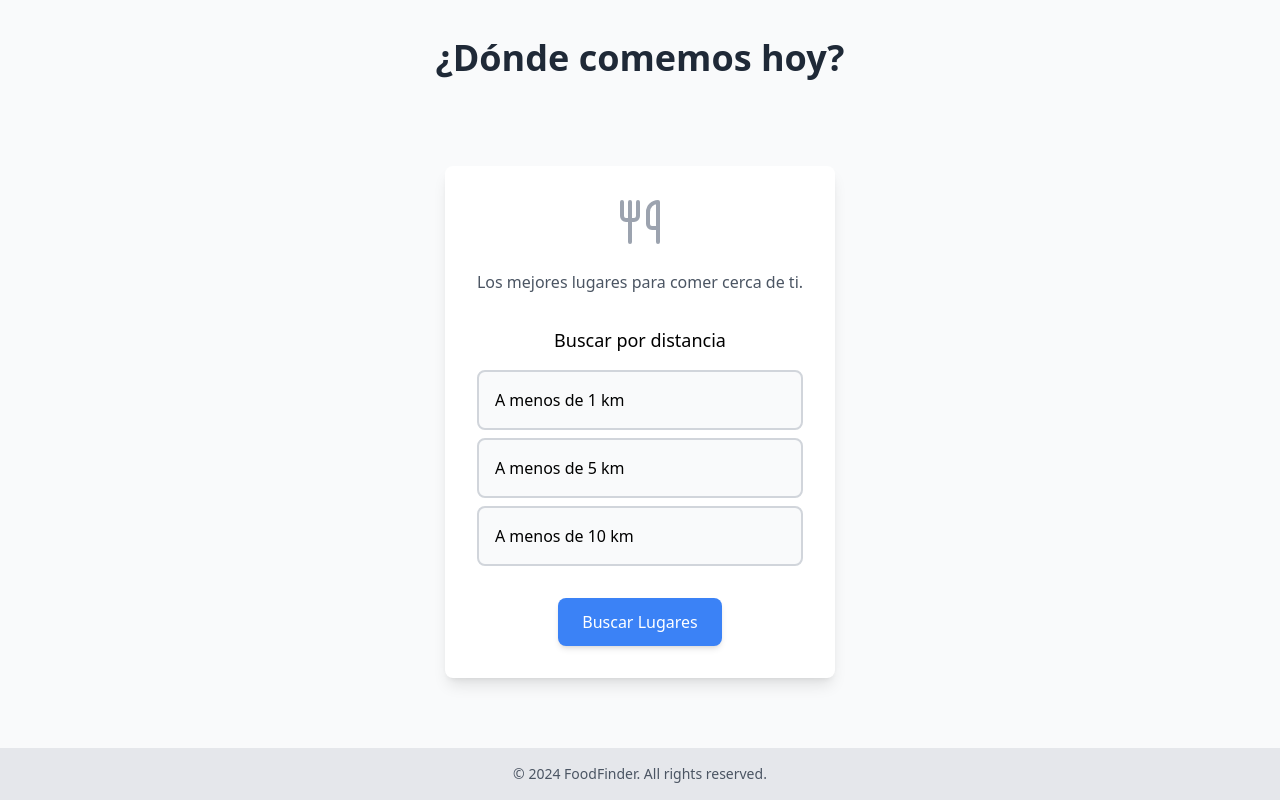
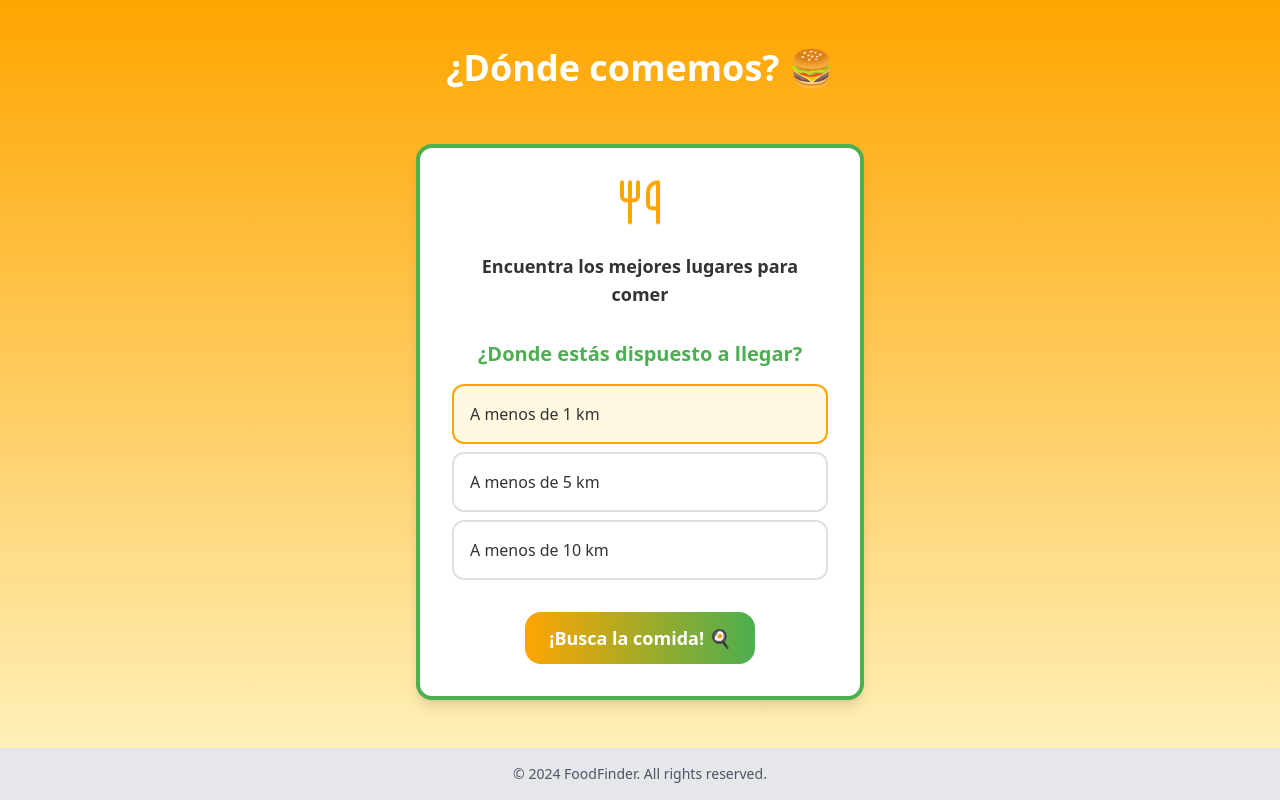
Before and after one commit to mariollesta/locatall, a React (Vite) app in the folder frontend/: page / in a window 1280 px wide. Built offline with nearby package versions, Linux system fonts and the light colour scheme.

Commit message:
feat(frontend): enhanced funcionality
Improve UI design.

```diff
--- a/frontend/src/components/FoodRecommender.jsx
+++ b/frontend/src/components/FoodRecommender.jsx
@@ -60,12 +60,12 @@ export const FoodRecommender = () => {
   };
 
   return (
-    <div className="max-w-2xl mx-auto px-4 py-8">
+    <div className="max-w-2xl w-full">
       {!showRecommendations ? (
-        <div className="bg-white rounded-lg shadow-lg p-8 mb-6 text-center">
-          <Utensils className="mx-auto mb-6 text-gray-400" size={48} />
-          <p className="text-gray-600 mb-8">
-            Los mejores lugares para comer cerca de ti.
+        <div className="bg-white shadow-lg p-8 mb-6 border-4 border-[#4CAF50] rounded-2xl text-center">
+          <Utensils className="mx-auto mb-6 text-[#FFA500] animate-bounce" size={48} />
+          <p className="text-[#333333] mb-8 text-center text-lg font-semibold">
+            Encuentra los mejores lugares para comer
           </p>
           {error && (
             <div className="text-red-500 mb-4">
@@ -73,9 +73,9 @@ export const FoodRecommender = () => {
             </div>
           )}
           <div className="mb-8">
-            <h3 className="text-lg font-medium mb-4">Buscar por distancia</h3>
+            <h3 className="text-xl font-bold mb-4 text-center text-[#4CAF50]">¿Donde estás dispuesto a llegar?</h3>
             <div className="flex flex-col space-y-2">
-              {[{ value: "0.1", label: "A menos de 1 km" },
+              {[{ value: "1", label: "A menos de 1 km" },
                 { value: "5", label: "A menos de 5 km" },
                 { value: "10", label: "A menos de 10 km" },
               ].map((option) => (
@@ -91,7 +91,7 @@ export const FoodRecommender = () => {
                   />
                   <label
                     htmlFor={`distance-${option.value}`}
-                    className="flex flex-1 items-center justify-between rounded-lg border-2 border-gray-300 bg-gray-50 p-4 cursor-pointer hover:bg-blue-50 hover:text-blue-600 peer-checked:border-blue-500 peer-checked:bg-blue-100"
+                    className="flex flex-1 items-center justify-between rounded-xl border-2 border-[#E0E0E0] bg-[#FFFFFF] p-4 hover:bg-[#F5F5F5] hover:text-[#FFA500] peer-checked:border-[#FFA500] peer-checked:bg-[#FFF8E1] cursor-pointer transition-all"
                   >
                     {option.label}
                   </label>
@@ -105,17 +105,17 @@ export const FoodRecommender = () => {
               disabled={isLoading}
               className={`${
                 isLoading
-                  ? "cursor-not-allowed bg-blue-400"
-                  : "bg-blue-500 hover:bg-blue-600"
-              } text-white rounded-lg shadow-md px-6 py-3 font-medium transition duration-300 ease-in-out transform focus:outline-none focus:ring-2 focus:ring-blue-500 focus:ring-opacity-50 flex items-center justify-center`}
+                  ? "cursor-not-allowed opacity-50 bg-gradient-to-r from-[#FFA500] to-[#4CAF50]"
+                  : "bg-gradient-to-r from-[#FFA500] to-[#4CAF50] hover:from-[#FF9000] hover:to-[#45a049] hover:scale-105"
+              } text-[#FFFFFF] rounded-2xl px-6 py-3 font-bold text-lg transition duration-300 ease-in-out transform focus:outline-none focus:ring-2 focus:ring-[#FFA500] focus:ring-opacity-50 flex items-center justify-center`}
             >
               {isLoading ? (
                 <>
-                  <div className="w-5 h-5 border-4 border-blue-500 border-t-transparent rounded-full animate-spin mr-2"></div>
+                  <div className="w-5 h-5 border-4 border-white border-t-transparent rounded-full animate-spin mr-3"></div>
                   Buscando...
                 </>
               ) : (
-                "Buscar Lugares"
+                "¡Busca la comida! 🍳"
               )}
             </button>
           </div>
@@ -126,7 +126,7 @@ export const FoodRecommender = () => {
             <ResetRecommender resetSearch={handleReset} />
           </div>
           <div className="space-y-4">
-            <h2 className="text-2xl font-semibold text-center mb-4">
+            <h2 className="text-2xl font-bold text-center mb-6 text-[#FFFFFF] shadow-text">
               {recommendations.length > 0
                 ? `Top ${recommendations.length} recomendaciones`
                 : "No se encontraron lugares cercanos"}
--- a/frontend/src/components/FoodResult.jsx
+++ b/frontend/src/components/FoodResult.jsx
@@ -2,22 +2,21 @@ import React from "react";
 import { MapPin, Star } from "lucide-react";
 
 export function FoodResult({ name, rating }) {
-
   const generateGoogleMapsLink = (restaurantName) => {
     const baseUrl = "https://www.google.com/maps/search/?api=1&query=";
     return `${baseUrl}${encodeURIComponent(restaurantName)}`;
   };
 
   return (
-    <div className="flex items-center bg-white rounded-lg shadow-md overflow-hidden p-4">
+    <div className="flex items-center p-4 bg-white rounded-lg shadow-md border-2 border-[#E0E0E0] hover:border-[#4CAF50] transition-all duration-300 transform hover:scale-105 overflow-hidden">
 
       {/* Restaurant details */}
       <div className="flex-grow min-w-0">
-        <h3 className="text-lg font-semibold truncate">{name}</h3>
+        <h3 className="text-lg font-bold text-[#FFA500] truncate">{name}</h3>
         {rating && (
-          <div className="flex items-center mt-1 text-yellow-500">
-            <Star className="w-4 h-4 mr-1" />
-            <span>{rating}</span>
+          <div className="flex items-center mt-1 text-[#333333]">
+            <Star className="w-4 h-4 text-[#FFA500] mr-1" />
+            <span className="font-semibold text-[#333333]">{rating}</span>
           </div>
         )}
       </div>
@@ -27,7 +26,7 @@ export function FoodResult({ name, rating }) {
         href={generateGoogleMapsLink(name)}
         target="_blank"
         rel="noopener noreferrer"
-        className="ml-4 flex items-center px-3 py-2 bg-white rounded-md border border-gray-200 shadow-sm hover:bg-gray-50 whitespace-nowrap"
+        className="ml-4 flex-shrink-0 w-36 h-10 flex items-center justify-center bg-[#FFFFFF] text-[#4CAF50] hover:bg-[#4CAF50] hover:text-[#FFFFFF] border border-[#4CAF50] rounded-md font-medium transition duration-300 ease-in-out"
       >
         <MapPin className="w-4 h-4 mr-2" />
         Ver en Maps
--- a/frontend/src/components/ResetRecommender.jsx
+++ b/frontend/src/components/ResetRecommender.jsx
@@ -4,9 +4,9 @@ export function ResetRecommender ({ resetSearch }) {
     return (
         <button
             onClick={resetSearch}
-            className="bg-blue-500 text-white rounded-lg shadow-md px-6 py-3 font-medium hover:bg-blue-600 transition duration-300 ease-in-out transform hover:scale-105 focus:outline-none focus:ring-2 focus:ring-blue-500 focus:ring-opacity-50"
+            className="text-[#FFFFFF] hover:text-[#FFA500] border-[#FFFFFF] hover:border-[#FFA500] font-semibold bg-transparent hover:bg-[#FFFFFF] px-6 py-3 rounded-lg border-2 transition duration-300 ease-in-out transform focus:outline-none focus:ring-2 focus:ring-[#FFA500] focus:ring-opacity-50"
         >
-            Reiniciar busqueda
+            Busca de nuevo! 🔍
         </button>
     );
 };
--- a/frontend/src/components/Title.jsx
+++ b/frontend/src/components/Title.jsx
@@ -3,7 +3,7 @@ import React from "react";
 const Title = () => {
   return (
     <header className="py-6 text-center">
-      <h1 className="text-4xl font-bold text-gray-800 mb-8">¿Dónde comemos hoy?</h1>
+      <h1 className="text-4xl font-bold text-[#FFFFFF] mb-8">¿Dónde comemos? 🍔</h1>
     </header>
   );
 };
--- a/frontend/src/pages/FoodRecommenderPage.jsx
+++ b/frontend/src/pages/FoodRecommenderPage.jsx
@@ -6,7 +6,7 @@ import Footer from "@components/Footer";
 
 export function FoodRecommenderPage () {
   return (
-    <div className="min-h-screen flex flex-col  items-center bg-gray-50">
+    <div className="min-h-screen flex flex-col  items-center bg-gradient-to-b from-[#ffa500] to-[#fff5c5] text-[#333333]">
 
       <main className="flex-grow flex flex-col items-center justify-center px-4">
         <Title />
```
